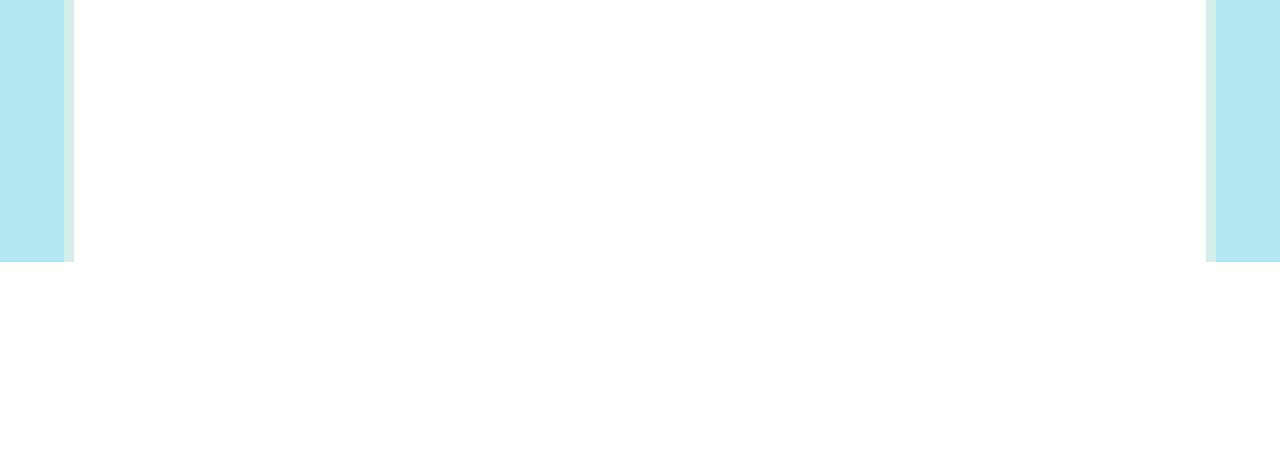
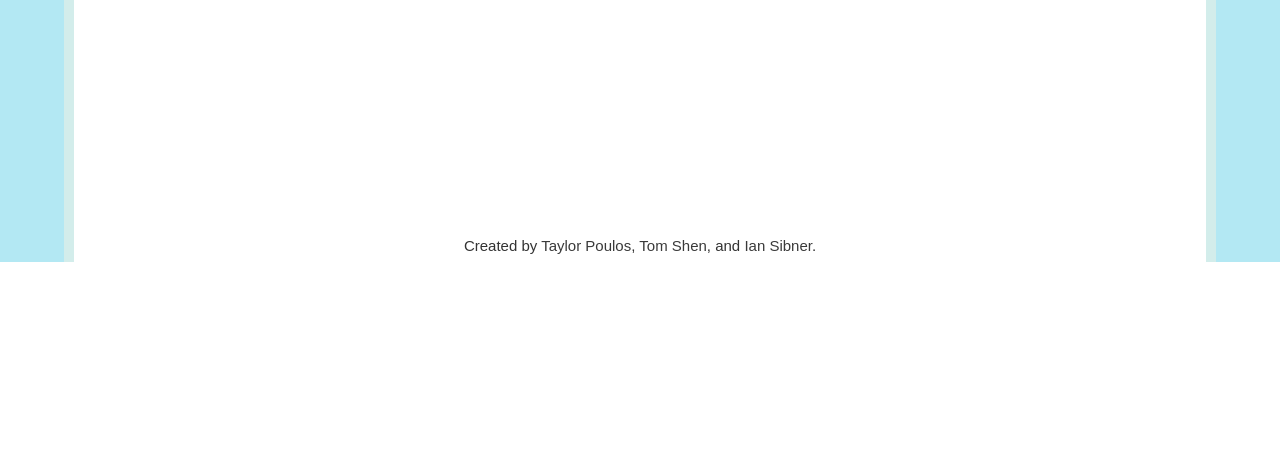
Before and after one commit to tomshen/onaji, a Django app: page / in a window 1280 px wide. Shown: the part 538-991 px from the top of the page. Run offline with Django 3.2, Linux system fonts and the light colour scheme; data that the repository does not hold is empty; parts of the project's set-up code (start-up, migrations or seed data) failed here and were passed over; some libraries are stand-ins or nearby versions.

Commit message:
added footer

```diff
--- a/static/css/style.css
+++ b/static/css/style.css
@@ -478,3 +478,40 @@ QUESTIONS
   margin-top: 2rem;
   margin-bottom: 4rem;
 }
+
+/*===============
+FOOTER
+===============*/
+
+footer {
+  height:24px;
+  width: 100%;
+  background: white;
+  background-image: none;
+  background-repeat: repeat;
+  background-attachment: scroll;
+  background-position: 0% 0%;
+  position: fixed;
+  bottom: 0pt;
+  left: 0pt;
+  font-size: 150%;
+  text-align: center;
+}
+
+footer a {
+  text-decoration: none;
+  color: #252525;
+  opacity: 0.9;
+}
+
+footer a:hover {
+  text-decoration: none;
+  color: inherit;
+  opacity: 0.7;
+}
+
+footer a:visited {
+  text-decoration: none;
+  color: inherit;
+  opacity: inherit;
+}
--- a/templates/index.html
+++ b/templates/index.html
@@ -44,6 +44,11 @@
     <section class="quest pane" id="quest-pane" style = "display:none">
     </section>
   </div>
+  <footer>
+    Created by <a href="http://www.tpoulos.me">Taylor Poulos</a>,
+    <a href="http://www.tomshen.me">Tom Shen</a>, and
+    <a href="http://www.isibner.me">Ian Sibner</a>.
+  </footer>
   <script type="text/javascript">
     var authenticated = {{ auth }};
   </script>
```
